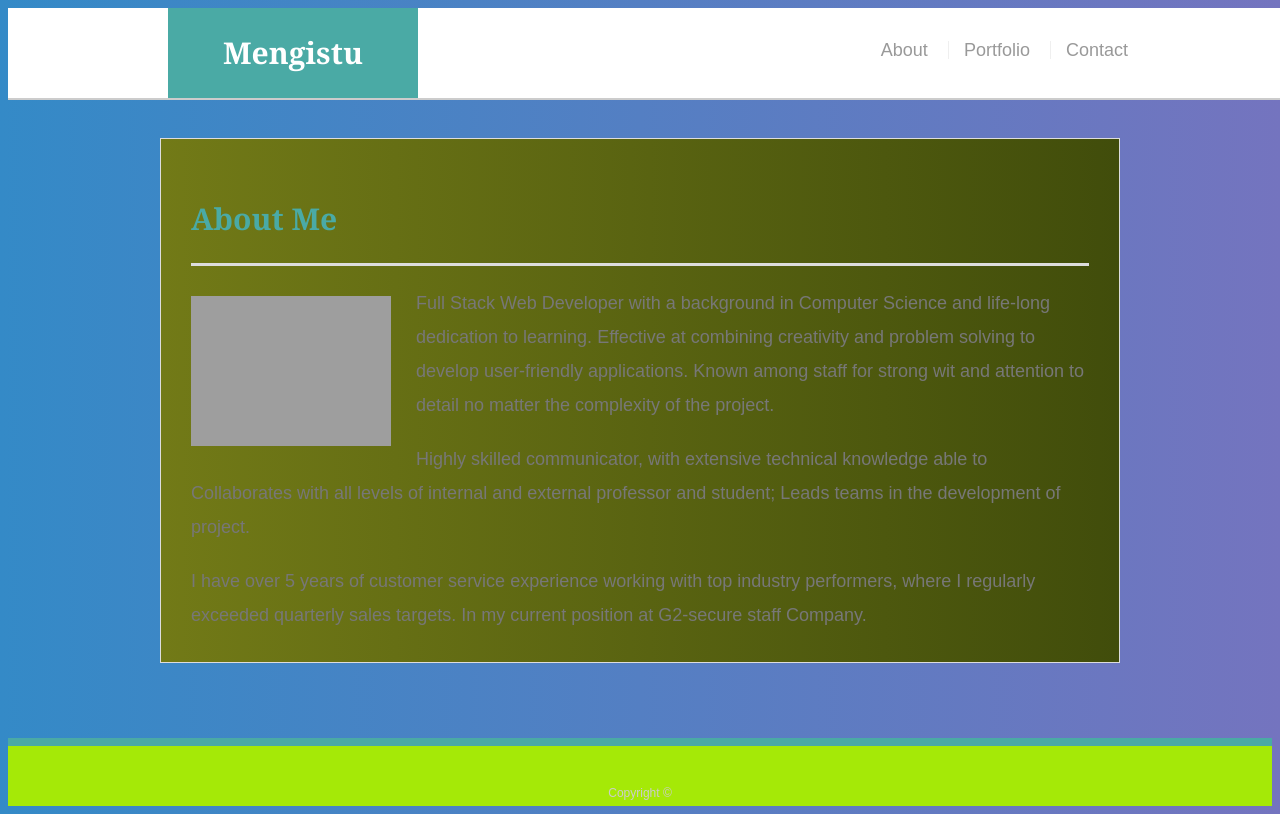
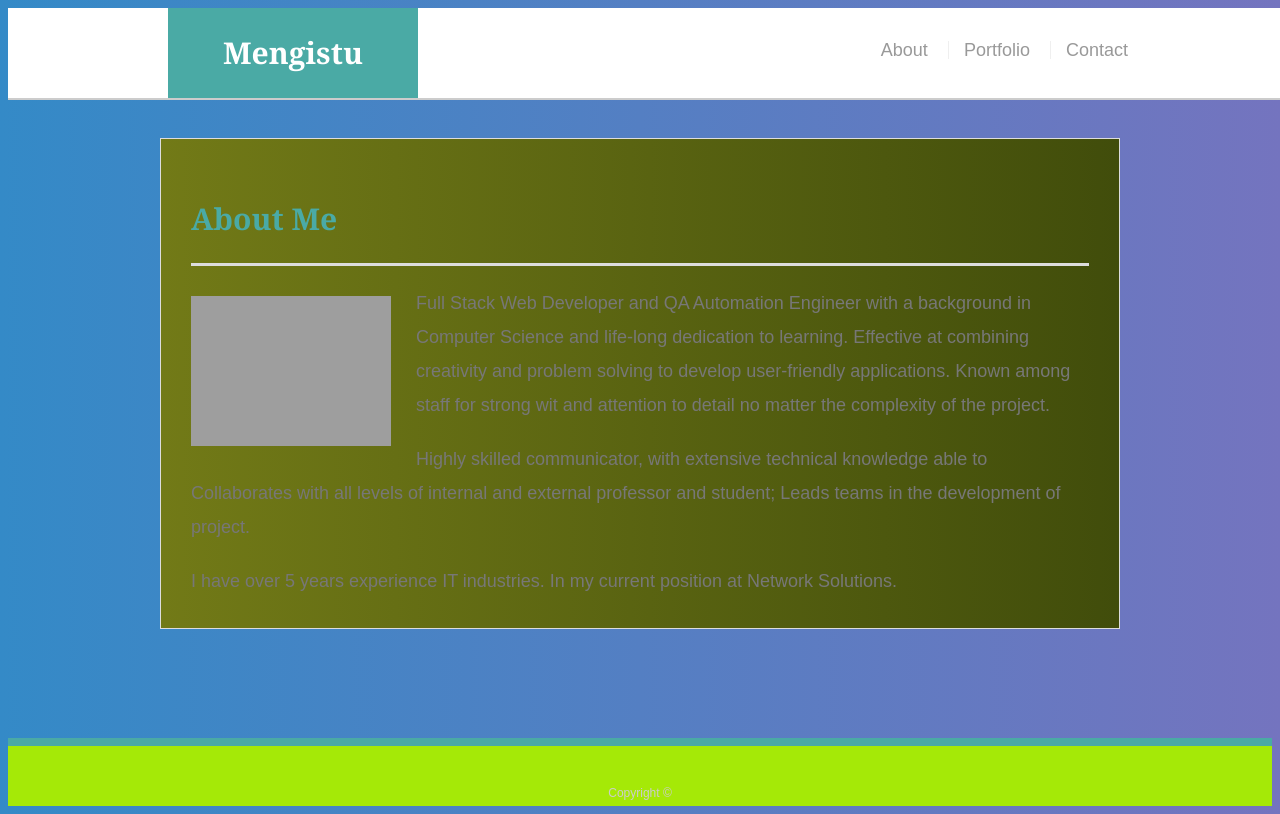
Before and after one commit to menge01/Basic-Portfolio, a plain HTML site: page index.html in a window 1280 px wide. Drawn offline with Linux system fonts and the light colour scheme; grey boxes are pictures that could not be loaded.

```diff
--- a/index.html
+++ b/index.html
@@ -37,11 +37,11 @@
 
       <img src="assets/image/mengetad.JPG" class="auth-image" alt="Your Name"  >
 
-      <p>Full Stack Web Developer with a background in Computer Science and life-long dedication to learning. Effective at combining creativity and problem solving to develop user-friendly applications. Known among staff for strong wit and attention to detail no matter the complexity of the project.</p>
+      <p>Full Stack Web Developer and QA Automation Engineer with a background in Computer Science and life-long dedication to learning. Effective at combining creativity and problem solving to develop user-friendly applications. Known among staff for strong wit and attention to detail no matter the complexity of the project.</p>
 
       <p> Highly skilled communicator, with extensive technical knowledge able to  Collaborates with all levels of internal and external professor and student; Leads teams in the development of project.</p>
 
-      <p>I have over 5 years of customer service experience working with top industry performers, where I regularly exceeded quarterly sales targets. In my current position at G2-secure staff Company.</p>
+      <p>I have over 5 years experience IT industries. In my current position at Network Solutions.</p>
 
     </section>
 
```
